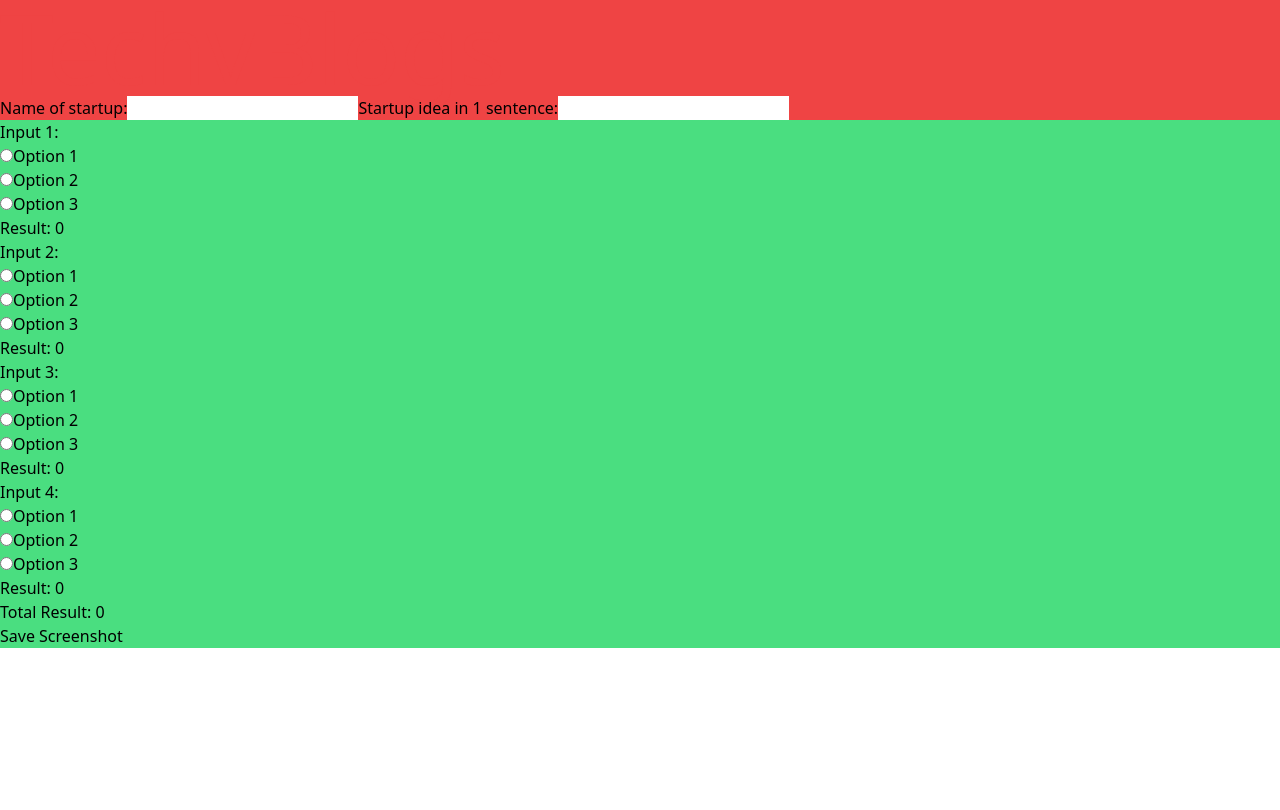
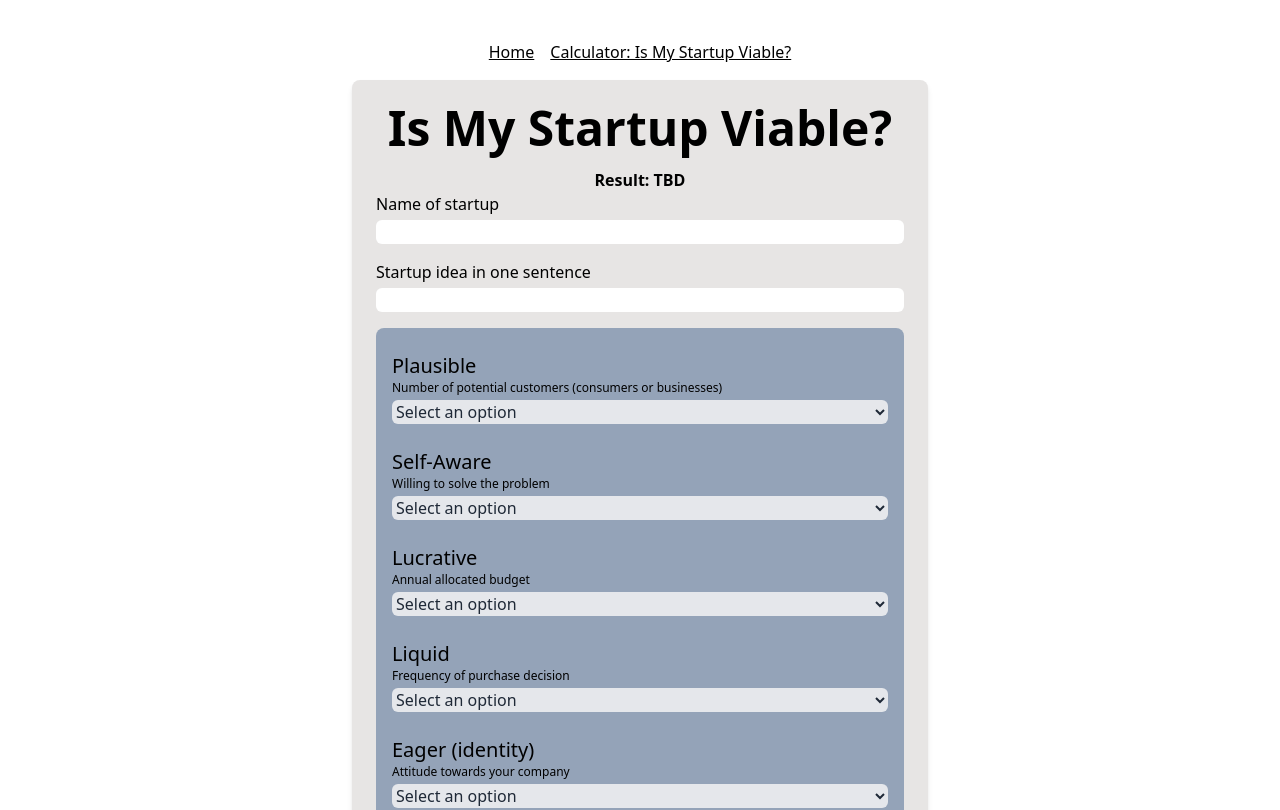
Before and after one commit to brntsllvn/brntsllvn.github.io, a React (Create React App) app: page /calculator-is-my-startup-viable in a window 1280 px wide. Shown: the top 810 px of the page. Built offline with nearby package versions, Linux system fonts and the light colour scheme.

Commit message:
calculator v1

```diff
--- a/src/components/Home.tsx
+++ b/src/components/Home.tsx
@@ -1,18 +1,19 @@
 import { Link } from "react-router-dom";
+import Nav from "./Nav";
 
 function Home() {
   return (
-    <div className="App">
     <div>
-        <div className="bg-white py-24 sm:py-32">
+      <Nav />
+      <div className="bg-white pt-12">
         <div className="max-w-7xl px-6 lg:px-8">
           <div className="mx-auto max-w-2xl">
             <h2 className="text-3xl font-bold tracking-tight text-gray-900 sm:text-4xl">
               Brent Sullivan's Blog
             </h2>
             <p className="mt-2 text-lg leading-8 text-gray-600">
-                I'm a founder with several startup flops and one basehit. I
-                learn something on every iteration.
+              I'm a founder with several startup flops and one basehit. I learn
+              something on every iteration.
             </p>
             <div className="mt-10 space-y-16 border-t border-gray-200 pt-10 sm:mt-16 sm:pt-16">
               <article className="max-w-xl flex-col items-start">
@@ -59,7 +60,6 @@ function Home() {
         </div>
       </div>
     </div>
-    </div>
   );
 }
 
--- /dev/null
+++ b/src/components/Nav.tsx
@@ -0,0 +1,14 @@
+function Nav() {
+  return (
+    <div className="flex justify-center space-x-4 pt-10">
+      <a href="/" className="underline">
+        Home
+      </a>
+      <a href="/calculator-is-my-startup-viable" className="underline">
+        Calculator: Is My Startup Viable?
+      </a>
+    </div>
+  );
+}
+
+export default Nav;
--- a/src/components/ViableStartupCalculator.tsx
+++ b/src/components/ViableStartupCalculator.tsx
@@ -1,78 +1,67 @@
 import React, { useState, useRef } from "react";
 import * as htmlToImage from "html-to-image";
+import Nav from "./Nav";
 
-enum RadioValue {
-  Option1 = "option1",
-  Option2 = "option2",
-  Option3 = "option3",
+interface Option {
+  value: number;
+  label: string;
 }
 
 interface InputProps {
   label: string;
+  subscript: string;
+  options: Option[];
   onResultChange: (result: number) => void;
 }
 
-const InputWithRadioButtons: React.FC<InputProps> = ({
+const InputWithDropdown: React.FC<InputProps> = ({
   label,
+  subscript,
+  options,
   onResultChange,
 }) => {
-  const [selectedOption, setSelectedOption] = useState<RadioValue | null>(null);
+  const [selectedOption, setSelectedOption] = useState<string | null>(null);
 
-  const handleOptionChange = (event: React.ChangeEvent<HTMLInputElement>) => {
-    setSelectedOption(event.target.value as RadioValue);
-    const result = calculateInputResult(event.target.value as RadioValue);
+  const handleOptionChange = (event: React.ChangeEvent<HTMLSelectElement>) => {
+    const selectedValue = event.target.value;
+    setSelectedOption(selectedValue);
+    const selectedOption = options.find(
+      (option) => option.label === selectedValue
+    );
+    if (selectedOption) {
+      const result = selectedOption.value;
       onResultChange(result);
-  };
-
-  const calculateInputResult = (option: RadioValue) => {
-    const optionValues = {
-      [RadioValue.Option1]: 2,
-      [RadioValue.Option2]: 3,
-      [RadioValue.Option3]: 5,
-    };
-
-    return optionValues[option];
+    }
   };
 
   return (
+    <div className="py-2 pb-4">
+      <div className="text-xl">{label}</div>
+      <div className="text-xs">{subscript}</div>
       <div>
-      <label>{label}</label>
-      <div>
-        <input
-          type="radio"
-          value={RadioValue.Option1}
-          checked={selectedOption === RadioValue.Option1}
+        <select
+          value={selectedOption || ""}
           onChange={handleOptionChange}
-        />
-        Option 1
-      </div>
-      <div>
-        <input
-          type="radio"
-          value={RadioValue.Option2}
-          checked={selectedOption === RadioValue.Option2}
-          onChange={handleOptionChange}
-        />
-        Option 2
-      </div>
-      <div>
-        <input
-          type="radio"
-          value={RadioValue.Option3}
-          checked={selectedOption === RadioValue.Option3}
-          onChange={handleOptionChange}
-        />
-        Option 3
-      </div>
-      <div>
-        Result: {selectedOption ? calculateInputResult(selectedOption) : 0}
+          className="form-select mt-1 block w-full rounded-md bg-gray-200 text-gray-800"
+        >
+          <option value="" disabled>
+            Select an option
+          </option>
+          {options.map((option) => (
+            <option key={option.value} value={option.label}>
+              {option.label}
+            </option>
+          ))}
+        </select>
       </div>
     </div>
   );
 };
 
 const ViableStartupCalculator: React.FC = () => {
-  const [inputResults, setInputResults] = useState<number[]>([0, 0, 0, 0]);
+  const [inputResults, setInputResults] = useState<number[]>([
+    0, 0, 0, 0, 0, 0, 0,
+  ]);
   const screenshotRef = useRef(null);
 
   const handleScreenshotDownload = async () => {
@@ -100,44 +89,182 @@ const ViableStartupCalculator: React.FC = () => {
   };
 
   const calculateTotalResult = () => {
-    return inputResults.reduce((total, result) => total * result, 1);
+    return inputResults.reduce((total, result) => total * result, 1) / 625000;
   };
 
   const totalResult = calculateTotalResult();
 
+  const calculateResult = (totalResult: number) => {
+    if (totalResult >= 4) {
+      return "Scale Up";
+    } else if (totalResult >= 2) {
+      return "Self-Fund";
+    } else if (totalResult === 0) {
+      return "TBD";
+    } else {
+      return "Not viable";
+    }
+  };
+
+  const calculateResultColor = (totalResult: number) => {
+    if (totalResult >= 4) {
+      return "bg-green-400";
+    } else if (totalResult >= 2) {
+      return "bg-green-200";
+    } else if (totalResult === 0) {
+      return "bg-stone-200";
+    } else {
+      return "bg-red-400";
+    }
+  };
+
+  let bgColorClass = calculateResultColor(totalResult);
+
+  const optionsArray = [
+    // Define the options for each InputWithDropdown here
+    // Replace the following with your actual options
+    {
+      label: "Plausible",
+      subscript: "Number of potential customers (consumers or businesses)",
+      options: [
+        { value: 1000000000, label: "1,000,000,000" },
+        { value: 100000000, label: "100,000,000" },
+        { value: 10000000, label: "10,000,000" },
+        { value: 1000000, label: "1,000,000" },
+        { value: 100000, label: "100,000" },
+        { value: 10000, label: "10,000" },
+        { value: 1000, label: "1,000" },
+      ],
+    },
+    {
+      label: "Self-Aware",
+      subscript: "Willing to solve the problem",
+      options: [
+        { value: 0.01, label: "0.01: Few agree or care" },
+        {
+          value: 0.1,
+          label: "0.1: Thought-leaders care/evangelize",
+        },
+        { value: 0.5, label: "0.5: Industry standard-practice" },
+        {
+          value: 1.0,
+          label: "1.0: Hard to find someone who doesn’t care",
+        },
+      ],
+    },
+    {
+      label: "Lucrative",
+      subscript: "Annual allocated budget",
+      options: [
+        { value: 1000000, label: "$1,000,000" },
+        { value: 100000, label: "$100,000" },
+        { value: 10000, label: "$10,000" },
+        { value: 1000, label: "$1,000" },
+        { value: 100, label: "$100" },
+        { value: 10, label: "$10" },
+        { value: 1, label: "$1" },
+      ],
+    },
+    {
+      label: "Liquid",
+      subscript: "Frequency of purchase decision",
+      options: [
+        { value: 0.01, label: "0.01: Every few years" },
+        { value: 0.1, label: "0.1: An annual decision" },
+        {
+          value: 1.0,
+          label: "1.0: Always in the market, easy to switch",
+        },
+      ],
+    },
+    {
+      label: "Eager (identity)",
+      subscript: "Attitude towards your company",
+      options: [
+        { value: 0, label: "0: They cannot buy from you" },
+        { value: 0.1, label: "0.1: Structural/trust challenges" },
+        { value: 0.5, label: "0.5: Indifferent" },
+        { value: 1.0, label: "1.0: Emotional desire to select you" },
+      ],
+    },
+    {
+      label: "Eager (comparative)",
+      subscript: "Competitive differentiation",
+      options: [
+        { value: 0.1, label: "0.1: No material differentiation" },
+        { value: 0.5, label: "0.5: Some best-in-class features" },
+        { value: 1.0, label: "1.0: No viable alternative" },
+      ],
+    },
+    {
+      label: "Enduring",
+      subscript: "Will they still be here a year from now?",
+      options: [
+        {
+          value: 0.01,
+          label: "0.01: One-off purchase without loyalty",
+        },
+        { value: 0.1, label: "0.1 : One-off purchase with evangelism" },
+        {
+          value: 0.5,
+          label: "0.5 : Recurring-revenue + recurring-problem",
+        },
+        { value: 1.0, label: "1.0 : Strong lock-in " },
+      ],
+    },
+  ];
+
   return (
+    <div>
+      <Nav />
+      <div className="min-h-screen flex items-center justify-center">
         <div
-      className={`bg-${totalResult > 0 ? "blue" : "red"}-500 mt-100`}
+          className={`w-full max-w-xl mx-auto p-6 ${bgColorClass} mt-4 rounded-lg shadow-md`}
           ref={screenshotRef}
         >
-      <h1 className="text-red-500 text-8xl">TechvBlogs</h1>
-      <label>
-        Name of startup:
-        <input type="text" />
+          <h1 className="text-black text-5xl font-bold text-center mb-4">
+            Is My Startup Viable?
+          </h1>
+          <div className="text-black font-bold text-center">
+            Result: {calculateResult(totalResult)}
+          </div>
+          <div className="space-y-4">
+            <label className="block">
+              <span className="text-black">Name of startup</span>
+              <input
+                className="form-input mt-1 block w-full rounded-md bg-white-200 text-gray-800"
+                type="text"
+              />
             </label>
-      <label>
-        Startup idea in 1 sentence:
-        <input type="text" />
+            <label className="block">
+              <span className="text-black">Startup idea in one sentence</span>
+              <input
+                className="form-input mt-1 block w-full rounded-md bg-white-200 text-gray-800"
+                type="text"
+              />
             </label>
-      <div className="bg-green-400">
-        <InputWithRadioButtons
-          label="Input 1:"
-          onResultChange={(result) => handleInputResultChange(0, result)}
+          </div>
+          <div className="bg-slate-400 p-4 rounded-lg mt-4">
+            {optionsArray.map((optionData, index) => (
+              <InputWithDropdown
+                key={index}
+                label={optionData.label}
+                subscript={optionData.subscript}
+                options={optionData.options}
+                onResultChange={(result) =>
+                  handleInputResultChange(index, result)
+                }
               />
-        <InputWithRadioButtons
-          label="Input 2:"
-          onResultChange={(result) => handleInputResultChange(1, result)}
-        />
-        <InputWithRadioButtons
-          label="Input 3:"
-          onResultChange={(result) => handleInputResultChange(2, result)}
-        />
-        <InputWithRadioButtons
-          label="Input 4:"
-          onResultChange={(result) => handleInputResultChange(3, result)}
-        />
-        <div>Total Result: {totalResult}</div>
-        <button onClick={handleScreenshotDownload}>Save Screenshot</button>
+            ))}
+            <div className="text-black font-bold">Score: {totalResult}</div>
+            <button
+              className="bg-blue-500 hover:bg-blue-700 text-black font-bold py-2 px-4 rounded mt-4"
+              onClick={handleScreenshotDownload}
+            >
+              Save Screenshot
+            </button>
+          </div>
+        </div>
       </div>
     </div>
   );
```
Lines whose indentation alone changed are shown as unchanged.
